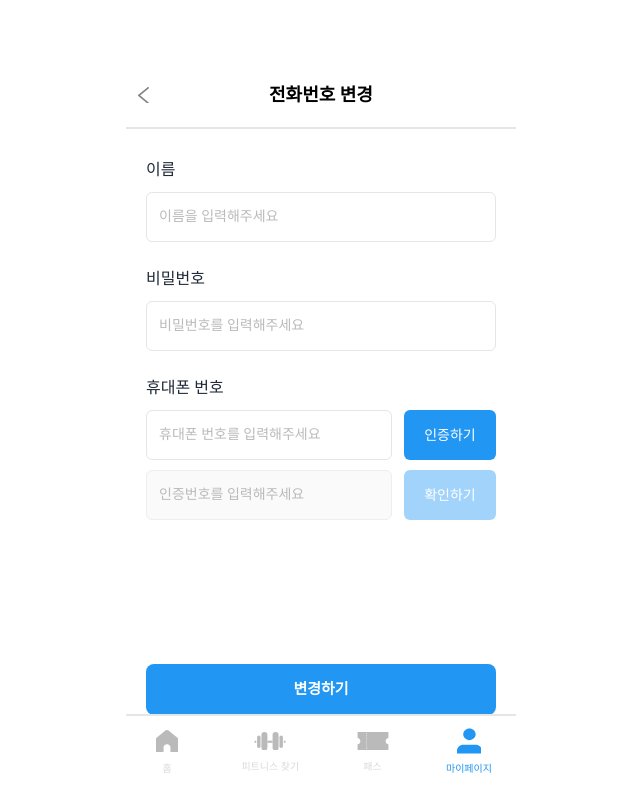
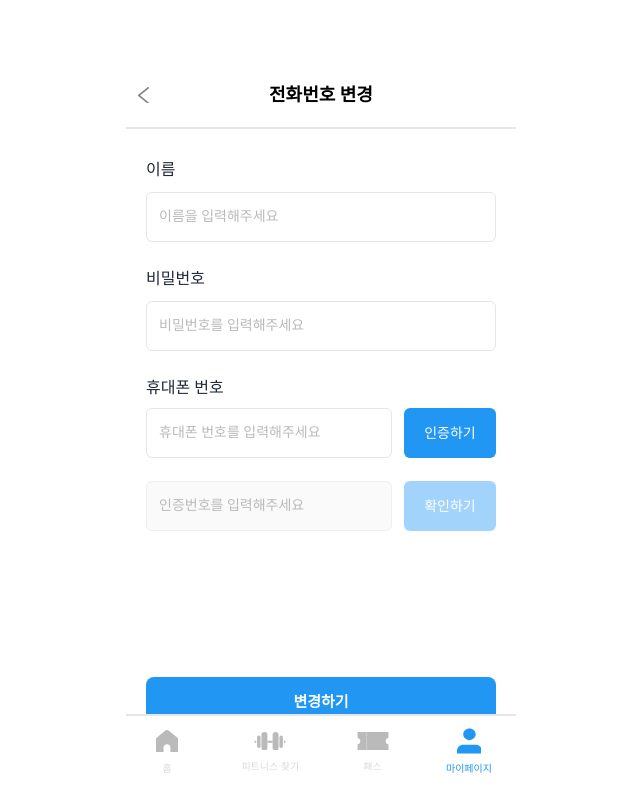
Before and after one commit to Whatdoyumin/fitpass-web, a React (Vite) app: page /my/change-phone in a window 1280 px wide. Shown: the whole page, without its empty margins (319-959 px from the left). Built offline with nearby package versions, Linux system fonts and the light colour scheme; a web font is replaced by a local one.

Commit message:
style: margin 변경경

```diff
--- a/src/pages/ChangePassword/ChangePassword.tsx
+++ b/src/pages/ChangePassword/ChangePassword.tsx
@@ -87,7 +87,7 @@ function ChangePassword({ currentPassword, newPassword, confirmNewPassword }: Ch
 
   return (
     <form
-      className="h-full bg-white-100 px-[20px] py-[29px] text-gray-400"
+      className="h-full bg-white-100 px-[20px] py-[29px] text-gray-400 overflow-y-auto"
       onSubmit={handleNavigate}
     >
       <div className="mb-[25px]">
@@ -116,7 +116,7 @@ function ChangePassword({ currentPassword, newPassword, confirmNewPassword }: Ch
         />
       </div>
 
-      <div className="">
+      <div className="mb-[266px]">
         <InputField
           type="password"
           value={confirmNewPassword}
@@ -129,7 +129,7 @@ function ChangePassword({ currentPassword, newPassword, confirmNewPassword }: Ch
         />
       </div>
 
-      <div className="mb-[29px] fixed bottom-[86px] left-[50%] transform -translate-x-[50%] w-full px-[20px] flex justify-center">
+      <div className="button-container w-full flex justify-center">
         <Button
           onClick={handleNavigate}
           type="button"
--- a/src/pages/ChangePhone/ChangePhone.tsx
+++ b/src/pages/ChangePhone/ChangePhone.tsx
@@ -100,7 +100,7 @@ function ChangePhone() {
   };
 
   return (
-    <div className="w-full bg-white-100 px-[20px] pt-[29px] flex flex-col justify-between overflow-y-auto">
+    <div className="w-full bg-white-100 px-[20px] py-[29px] flex flex-col overflow-y-auto">
       {/* 이름 입력 */}
       <div className="mb-[25px]">
         <label className="text-gray-800 text-[16px] font-medium" style={{ lineHeight: "19px" }}>
@@ -117,7 +117,7 @@ function ChangePhone() {
       </div>
 
       {/* 비밀번호 입력 */}
-      <div className="mb-[25px]">
+      <form className="mb-[25px]">
         <label className="text-gray-800 text-[16px] font-medium" style={{ lineHeight: "19px" }}>
           비밀번호
         </label>
@@ -129,14 +129,14 @@ function ChangePhone() {
           isValid={!errors.password}
           errorMessage={errors.password}
         />
-      </div>
+      </form>
 
-      <div className="mb-[18vh]">
+      <div className="mb-[146px]">
       {/* 휴대폰 번호 입력 */}
       <label className="text-gray-800 text-[16px] font-medium" style={{ lineHeight: "19px" }}>
         휴대폰 번호
       </label>
-      <div className="flex items-center gap-[12px] mt-[10px] h-[50px] relative">
+      <div className="flex items-center gap-[12px] mt-[8px] h-[50px] relative">
         <div className="relative flex-1">
           <input
             type="text"
@@ -161,7 +161,7 @@ function ChangePhone() {
       {errors.phone && <p className="text-red-500 text-[13px] mt-[9px]">{errors.phone}</p>}
 
     {/* 인증번호 입력 */}
-    <div className="flex items-center gap-[12px] mt-[10px] h-[50px] relative">
+    <div className="flex items-center gap-[12px] mt-[23px] h-[50px] relative">
       <div className="relative flex-1">
         <input
             type="text"
@@ -202,7 +202,7 @@ function ChangePhone() {
 
 
     {/* 버튼 */}
-    <div className="button-container w-full flex justify-center mb-[29px]">
+    <div className="button-container w-full flex justify-center">
       <Button
         onClick={handleSubmit}
         type="button"
```
